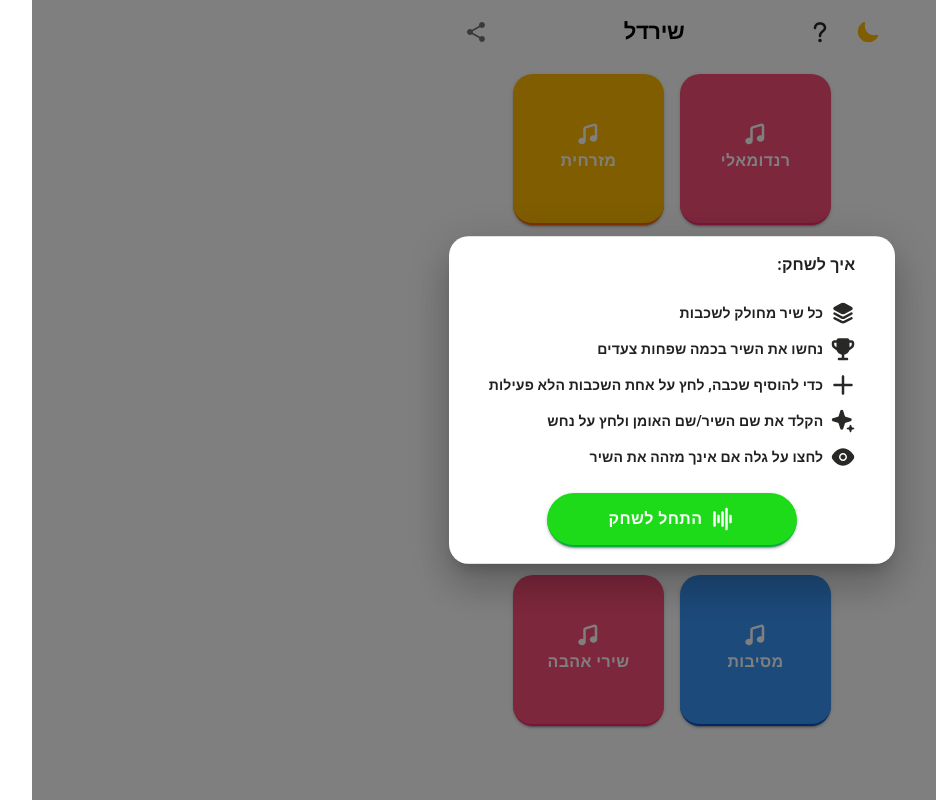
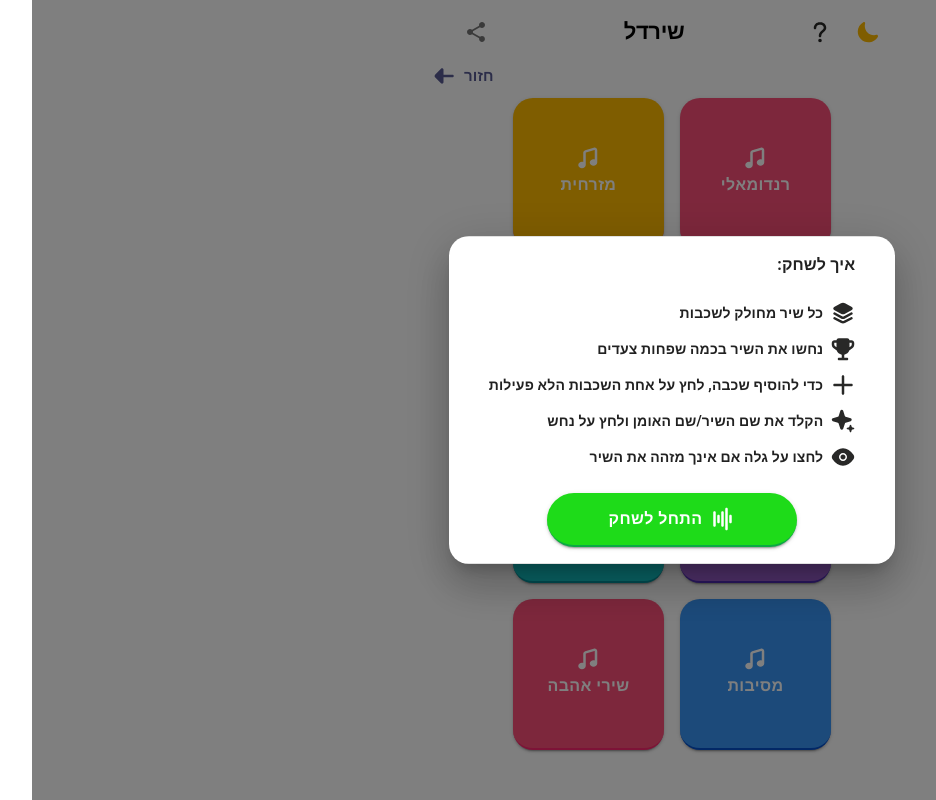
Before and after one commit to dor29494/Bandle-clone, a React (Create React App) app: page /categories in a window 1280 px wide. Shown: the whole page, without its empty margins (148-1084 px from the left). Built offline with nearby package versions, Linux system fonts and the light colour scheme.

Commit message:
last designs

```diff
--- a/src/Components/Categories/Categories.js
+++ b/src/Components/Categories/Categories.js
@@ -1,14 +1,16 @@
 import { Box, Button } from "@mui/material";
 import React, { useRef, useState } from "react";
+import { useNavigate } from "react-router-dom";
 import { useRecoilState } from "recoil";
 import shirdle_songs from "../../shirdle_songs.json";
+import { showErrorState } from "../../state";
 import top120songs from "../../top120songs.json";
-import { showErrorState } from "../../state";
 import {
   addPlayedSong,
   clearPlayedSongsByCategory,
   getPlayedSongsByCategory,
 } from "../../utils/indexedDBUtils"; // Import the utility
+import CloseHeader from "../CloseHeader/CloseHeader";
 import CustomSnackbar from "../CustomSnackbar/CustomSnackbar";
 import LayeredAudioPlayer from "../LayeredAudioPlayer/LayeredAudioPlayer";
 import SongDetails from "../SongDetails/SongDetails";
@@ -43,6 +45,8 @@ const Categories = () => {
   const [failed, setFailed] = useState({ index: 0, state: false });
   const [showError, setShowError] = useRecoilState(showErrorState);
   const currentCategory = useRef(null);
+  const [isFinish, setIsFinish] = useState(false);
+  const navigate = useNavigate();
 
   const songListIdsRef = useRef(filteredSongs.map((song) => song.songId));
 
@@ -93,10 +97,10 @@ const Categories = () => {
     const randomSongId =
       remainingSongs[Math.floor(Math.random() * remainingSongs.length)];
 
-    const selectedSong = filteredSongs.find(
+    let selectedSong = filteredSongs.find(
       (song) => song.songId === randomSongId
     );
-    selectedSong.difficulty = difficultyEnum[selectedSong.difficulty];
+
     setSong({
       id: selectedSong.songId,
       title: selectedSong.songTitle,
@@ -105,7 +109,10 @@ const Categories = () => {
       youtubeId: selectedSong.media.youtubeId,
     });
 
-    setSelectedSong(selectedSong);
+    setSelectedSong({
+      ...selectedSong,
+      difficulty: difficultyEnum[selectedSong.difficulty],
+    });
 
     const layers = fetchLayerData(selectedSong.songId);
     setLayers(layers);
@@ -116,15 +123,37 @@ const Categories = () => {
     setLayers([]);
     setSuccess({ index: 0, state: false });
     setFailed({ index: 0, state: false });
+    setIsFinish(false);
   };
 
   const onFinish = (songId) => {
     const categoryId = currentCategory.current.id;
     addPlayedSong(songId, categoryId);
+    setIsFinish(true);
+  };
+
+  const handleClick = () => {
+    if (selectedSong) {
+      resetCategories();
+    } else {
+      navigate("/");
+    }
+  };
+
+  const nextSongClick = () => {
+    setLayers([]);
+    setSuccess({ index: 0, state: false });
+    setFailed({ index: 0, state: false });
+    setIsFinish(false);
+    handleCategoryClick(currentCategory.current, selectedSong.songId);
   };
 
   return (
     <Box>
+      <CloseHeader
+        handleClick={handleClick}
+        nextSongClick={isFinish ? nextSongClick : null}
+      />
       {!selectedSong ? (
         <Box
           marginTop="10px"
@@ -204,27 +233,8 @@ const Categories = () => {
         <CustomSnackbar
           alertOpen={true}
           handleCloseAlert={() => setShowError(false)}
-          message={"ניחוש שגוי"}
+          message={"ניחוש שגוי, נסו שנית"}
         />
-      )}
-
-      {(success.state || failed.state) && (
-        <Box>
-          <Button
-            variant="contained"
-            onClick={() => {
-              setLayers([]);
-              setSuccess({ index: 0, state: false });
-              setFailed({ index: 0, state: false });
-              handleCategoryClick(currentCategory.current, selectedSong.songId);
-            }}
-          >
-            שיר הבא
-          </Button>
-          <Button variant="contained" onClick={resetCategories}>
-            חזרה לקטגוריות
-          </Button>
-        </Box>
       )}
     </Box>
   );
--- /dev/null
+++ b/src/Components/CloseHeader/CloseHeader.js
@@ -0,0 +1,84 @@
+import { Box } from "@mui/material";
+import React from "react";
+
+const CloseHeader = ({ handleClick, nextSongClick = null }) => {
+  const darkMode = localStorage.getItem("darkMode") === "true";
+
+  return (
+    <Box
+      display={"flex"}
+      justifyContent={nextSongClick ? "space-between" : "flex-end"}
+      alignContent={"center"}
+      alignItems={"center"}
+    >
+      {nextSongClick && (
+        <Box
+          display={"flex"}
+          flexDirection={"row"}
+          justifyContent={"center"}
+          alignContent={"center"}
+          alignItems={"center"}
+          gap="8px"
+          onClick={nextSongClick}
+          sx={{ cursor: "pointer" }}
+        >
+          <Box display={"inline-flex"}>
+            <svg
+              width="24"
+              height="24"
+              viewBox="0 0 24 24"
+              fill={darkMode ? "#BABACF" : "#585B93"}
+              xmlns="http://www.w3.org/2000/svg"
+            >
+              <path
+                d="M4.96883 5.60984C3.47155 4.64493 1.5 5.71986 1.5 7.50112V16.4988C1.5 18.2801 3.47155 19.355 4.96883 18.3901L11.75 14.02V16.4988C11.75 18.2801 13.7216 19.355 15.2188 18.3901L22.1998 13.8912C23.5747 13.0052 23.5747 10.9947 22.1998 10.1087L15.2188 5.60984C13.7216 4.64493 11.75 5.71986 11.75 7.50112V9.97993L4.96883 5.60984Z"
+                fill="inherit"
+              />
+            </svg>
+          </Box>
+          <Box
+            fontSize={"15px"}
+            color={darkMode ? "#BABACF" : "#585B93"}
+            fontWeight={"bold"}
+          >
+            נגן שיר הבא
+          </Box>
+        </Box>
+      )}
+      <Box
+        display={"flex"}
+        flexDirection={"row"}
+        justifyContent={"center"}
+        alignContent={"center"}
+        alignItems={"center"}
+        gap="8px"
+        onClick={handleClick}
+        sx={{ cursor: "pointer" }}
+      >
+        <Box
+          fontSize={"15px"}
+          color={darkMode ? "#BABACF" : "#585B93"}
+          fontWeight={"bold"}
+        >
+          חזור
+        </Box>
+        <Box display={"inline-flex"}>
+          <svg
+            width="24"
+            height="24"
+            viewBox="0 0 24 24"
+            fill={darkMode ? "#BABACF" : "#585B93"}
+            xmlns="http://www.w3.org/2000/svg"
+          >
+            <path
+              d="M11.5 5.7503C11.5 4.43622 9.91124 3.77811 8.98204 4.70731L3.28035 10.409C2.40167 11.2877 2.40167 12.7123 3.28035 13.591L8.98204 19.2927C9.91124 20.2219 11.5 19.5638 11.5 18.2497V13.25L20.5 13.25C21.1904 13.25 21.75 12.6903 21.75 12C21.75 11.3096 21.1904 10.75 20.5 10.75L11.5 10.75V5.7503Z"
+              fill="inherit"
+            />
+          </svg>
+        </Box>
+      </Box>
+    </Box>
+  );
+};
+
+export default CloseHeader;
--- a/src/Components/DailyGame/DailyGame.js
+++ b/src/Components/DailyGame/DailyGame.js
@@ -1,8 +1,8 @@
 import { Box } from "@mui/material";
 import React, { useCallback, useEffect, useState } from "react";
+import { useNavigate } from "react-router-dom";
 import { useRecoilState, useRecoilValue, useResetRecoilState } from "recoil";
 import shirdle_songs from "../../shirdle_songs.json";
-import top120songs from "../../top120songs.json";
 import {
   layersState,
   loaderState,
@@ -11,6 +11,8 @@ import {
   songsListState,
   timerExpiredState,
 } from "../../state";
+import top120songs from "../../top120songs.json";
+import CloseHeader from "../CloseHeader/CloseHeader";
 import CustomSnackbar from "../CustomSnackbar/CustomSnackbar";
 import LayeredAudioPlayer from "../LayeredAudioPlayer/LayeredAudioPlayer";
 import Loader from "../Loader/Loader";
@@ -54,6 +56,7 @@ const DailyGame = ({ setDarkMode, darkMode }) => {
   const timerExpired = useRecoilValue(timerExpiredState);
   const resetTimerExpired = useResetRecoilState(timerExpiredState);
   const [loading, setLoading] = useRecoilState(loaderState);
+  const navigate = useNavigate();
 
   const fetchLayerData = (selectedSongId) => {
     const baseUrl = `${process.env.REACT_APP_LAYERS_URL}${selectedSongId}`;
@@ -88,8 +91,8 @@ const DailyGame = ({ setDarkMode, darkMode }) => {
       : null;
     const startDate = process.env.REACT_APP_START_DATE;
     const index = getIndexFromStartDate(startDate, queryIndex);
-    const selectedSong = filteredSongs[index % filteredSongs.length];
-    selectedSong.difficulty = difficultyEnum[selectedSong.difficulty];
+    let selectedSong = filteredSongs[index % filteredSongs.length];
+    // selectedSong.difficulty = difficultyEnum[selectedSong.difficulty];
     setSong({
       id: selectedSong.songId,
       title: selectedSong.songTitle,
@@ -98,7 +101,10 @@ const DailyGame = ({ setDarkMode, darkMode }) => {
       youtubeId: selectedSong.media.youtubeId,
     });
 
-    setSongData(selectedSong);
+    setSongData({
+      ...selectedSong,
+      difficulty: difficultyEnum[selectedSong.difficulty],
+    });
 
     const layers = await fetchLayerData(selectedSong.songId);
     setLayers(layers);
@@ -179,12 +185,18 @@ const DailyGame = ({ setDarkMode, darkMode }) => {
     }
   }, [timerExpired, fetchSongData, setSuccess, setFailed, resetTimerExpired]);
 
+  const backClick = () => {
+    navigate("/");
+  };
+
   if (!songData || loading)
     return <Loader setDarkMode={setDarkMode} darkMode={darkMode} />;
 
   return (
     <>
       <Box sx={{ marginTop: "20px" }}>
+        <CloseHeader handleClick={backClick} />
+
         <Box>
           <SongDetails
             releaseDate={songData.releaseDate}
@@ -211,7 +223,7 @@ const DailyGame = ({ setDarkMode, darkMode }) => {
         <CustomSnackbar
           alertOpen={true}
           handleCloseAlert={() => setShowError(false)}
-          message={"ניחוש שגוי"}
+          message={"ניחוש שגוי, נסו שנית"}
         />
       )}
     </>
--- a/src/Components/LayeredAudioPlayer/LayeredAudioPlayer.js
+++ b/src/Components/LayeredAudioPlayer/LayeredAudioPlayer.js
@@ -124,6 +124,10 @@ const LayeredAudioPlayer = ({
     // setShowTooltip(true);
     // because of autoplay need to set that level is played
     setLevelsArePlayed((prev) => ({ ...prev, [activeLayerIndex + 1]: true }));
+
+    if (levelsCounter.current === 5) {
+      onFinish(song.id);
+    }
   };
 
   const handleLayerClick = (index) => {
```
Also changed, not shown: src/Components/SongAutoComplete/SongAutoComplete.js (+37 -8 lines).
